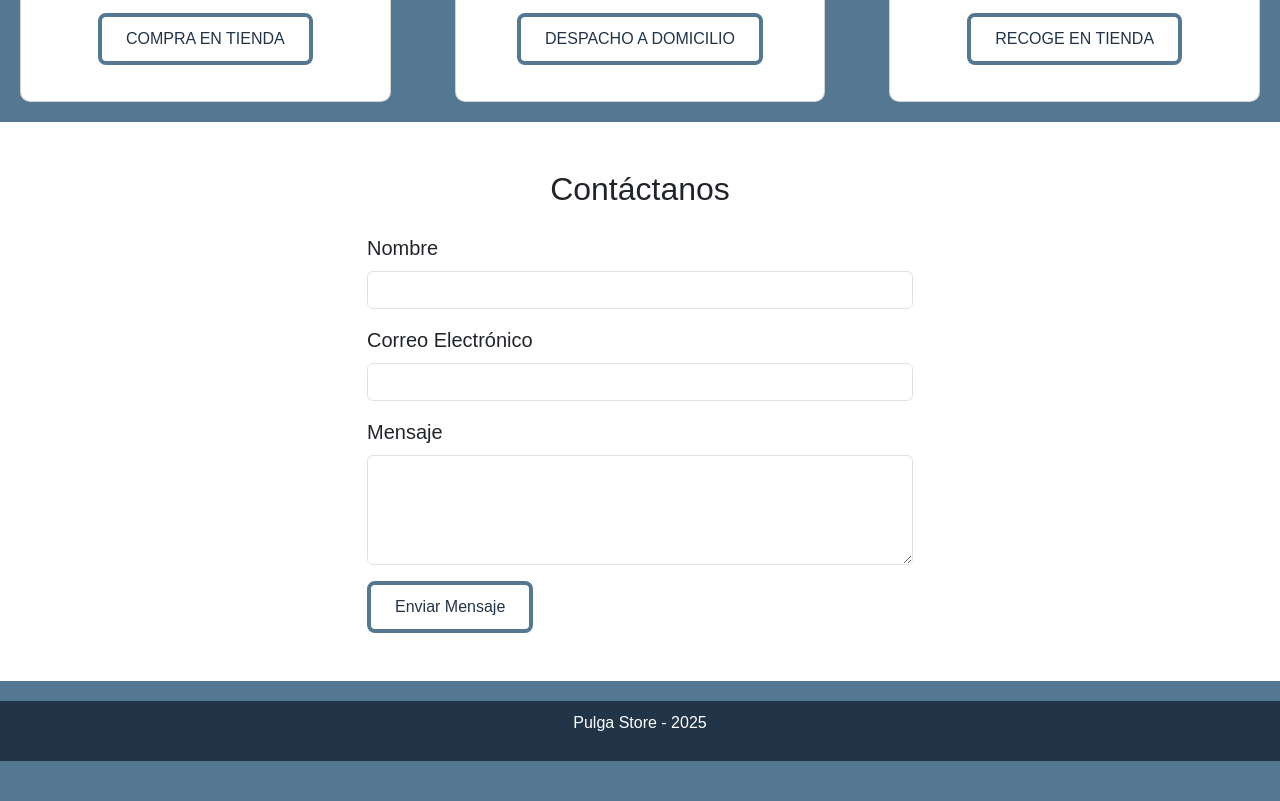
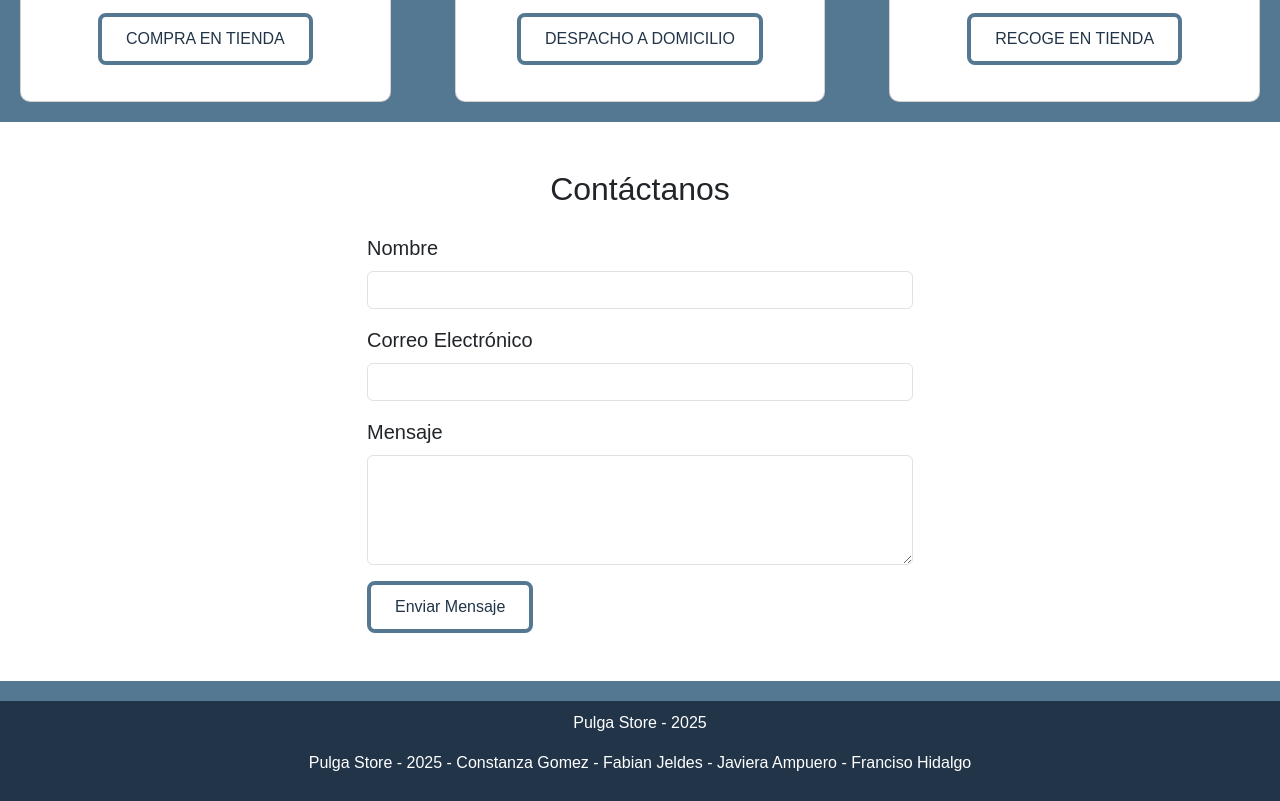
Before and after one commit to fhidalgoq/pulgastore, a plain HTML site: page pulgastore-main/index.html in a window 1280 px wide. Shown: the part 1520-2321 px from the top of the page. Before the commit the page ends 2281 px from the top, so only its background shows below. Drawn offline with nearby package versions, Linux system fonts and the light colour scheme; some packages are replaced by stand-ins of ours; a script that the page names is missing; a web font is replaced by a local one.

Commit message:
Update index.html

```diff
--- a/pulgastore-main/index.html
+++ b/pulgastore-main/index.html
@@ -177,6 +177,7 @@
   </section>
   <footer>
     <p>Pulga Store - 2025</p>
+    <p>Pulga Store - 2025 - Constanza Gomez - Fabian Jeldes - Javiera Ampuero - Franciso Hidalgo </p>
   </footer>
 </body>
 <script src="js/script.js"></script>
```
